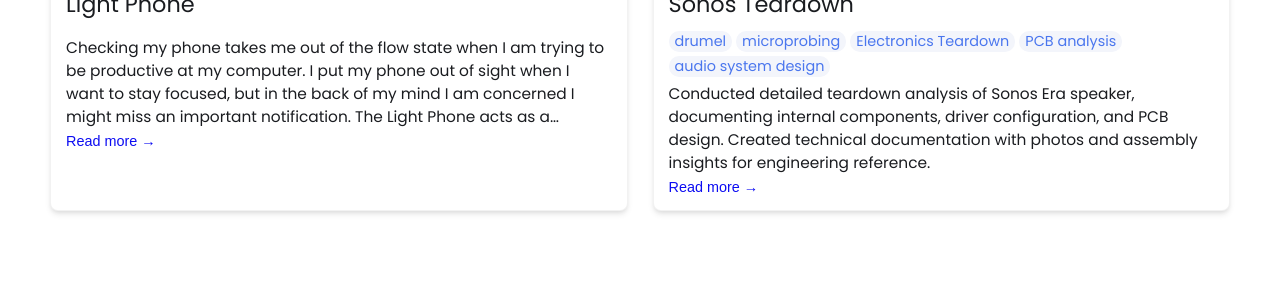
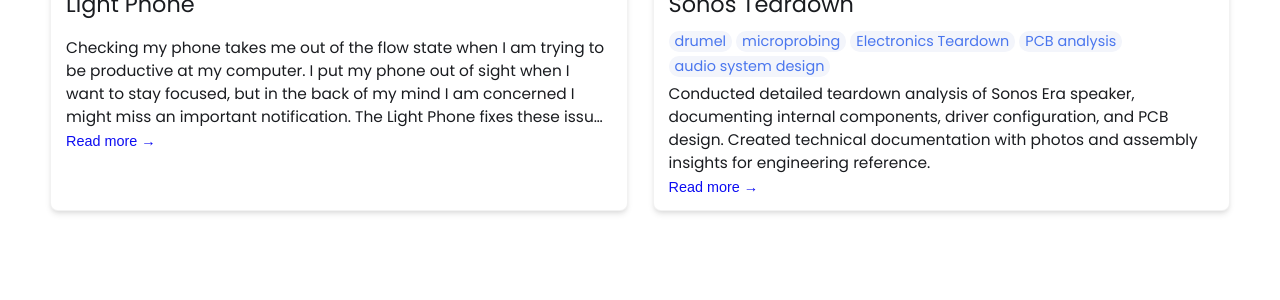
Before and after one commit to jovankoledin/jovankoledin.github.io, a Jekyll site: the page built from index.html, in a window 1280 px wide and 900 px high, scrolled down 1092 px. Shown: the part 223-523 px from the top of the window. Built offline with Jekyll 4.4.1, drawn with Linux system fonts in a browser that asks for light colours; some of the changed lines change nothing that is shown.

Commit message:
Update index.md

````diff
--- a/_projects/light_phone/index.md
+++ b/_projects/light_phone/index.md
@@ -1,103 +1,54 @@
 ---
 layout: post
 title: Light Phone
-description:  Checking my phone takes me out of the flow state when I am trying to be productive at my computer. I put my phone out of sight when I want to stay focused, but in the back of my mind I am concerned I might miss an important notification. The Light Phone acts as a passive background display I can put in my FOV to put my mind at ease. By default it resembles a relaxing lava lamp, but whenever I get an important notification (i.e. text from mom) it flashes red.
+description:  Checking my phone takes me out of the flow state when I am trying to be productive at my computer. I put my phone out of sight when I want to stay focused, but in the back of my mind I am concerned I might miss an important notification. The Light Phone fixes these issues for me
 
 main-image: /default_vid.gif
 ---
 
 ---
-# Header 1
-Used for the title (already generated automatically at the top)
-## Header 2
-Use this for the header of each section
-### Header 3
-Use this to have subsection if needed
+# Light Phone
+A LED display that moves a lava lamp like pattern across a screen and flashes red when you get a important iPhone notification.
 
+## Quick Demo
 
-## Embedding images
-### External images
-{% include image-gallery.html images="https://live.staticflickr.com/65535/52821641477_d397e56bc4_k.jpg, https://live.staticflickr.com/65535/52822650673_f074b20d90_k.jpg" height="400"%}
-<span style="font-size: 10px">"Starship Test Flight Mission" from https://www.flickr.com/photos/spacex/52821641477/</span>
-You can put in multiple entries. All images will be at a fixed height in the same row. With smaller window, they will switch to columns.
+#### Default State
+![Alt text](./visuals/default_vid.gif)
 
-### Embeed images
-{% include image-gallery.html images="project2.jpg" height="400" %}
-place the images in project folder/images then update the file path.
+#### Important Notification State
+![Alt text](./visuals/notification_vid.gif)
 
+[See this for a full demo](https://github.com/jovankoledin/light_phone/blob/main/visuals/demo_higher_res.MP4)
 
-## Embedding youtube video
-The second video has the autoplay on. copy and paste the 11-digit id found in the url link. <br>
-*Example* : https://www.youtube.com/watch?v={**MhVw-MHGv4s**}&ab_channel=engineerguy
-{% include youtube-video.html id="MhVw-MHGv4s" autoplay= "false"%}
-{% include youtube-video.html id="XGC31lmdS6s" autoplay = "true" %}
+## Why I Built it
+Checking my phone takes me out of the flow state when I am trying to be productive at my computer.
+I put my phone out of sight when I want to stay focused, but in the back of my mind I am concerned I might miss an important notification.
+The Light Phone acts as a passive background display I can put in my FOV to put my mind at ease.
+By default it resembles a relaxing lava lamp, but whenever I get an important notification (i.e. text from mom) it flashes red.
 
-you can also set up custom size by specifying the width (the aspect ratio has been set to 16/9). The default size is 560 pixels x 315 pixels.
+## Hardware Up Close
+![Alt text](./visuals/front.jpg)
+![Alt text](./visuals/side.jpg)
+![Alt text](./visuals/leds.jpg)
+![Alt text](./visuals/inside.jpg)
+### BLE Connection
+![Alt text](./visuals/ble_bigger.png)
 
-The width of the video below. Regardless of initial width, all the videos is responsive and will fit within the smaller screen.
-{% include youtube-video.html id="tGCdLEQzde0" autoplay = "false" width= "900px" %}
+## How it Works
+Inside is just an ESP32 hooked up to a 16x16 led display.
+The ESP32 runs two RTOS tasks (update LED display, and run Bluetooth ops). The Bluetooth ops took the most time to get working out of anything on this project.
+It is a Bluetooth Low Energy (BLE) protocol, specifically a Apple Notification Center Service (ANCS) Central & Peripheral device that can connect to your iPhone.
+The BLE system before it connects acts as a Central device and searches for a ANCS Peripheral device (i.e. your iPhone) to connect to. Once the two devices find eachother the Light Phone subcribes to your iPhones ANCS service and connects. The BLE system then switches to being a Peripheral device and your iPhone becomes the Central device, the iPhone then streams notification data packets to your Light Phone.
+When your Light Phone gets a notification data packet it parses it and checks to see if any of the important contacts are referenced in the notification. If an important contact is referenced,
+the BLE task sets a notification received flag which triggers a flashing red pattern to pulse on the LED display for 30 sec. Once the red pattern is done flashing,
+the Light Phone goes back to its default Lava Lamp display.
 
-<br>
+### Software Dependencies (VERSIONS MUST BE MATCHED)
+1. [esp32 Board Package version 1.0.6](https://github.com/espressif/arduino-esp32/releases/tag/1.0.6)
+2. [ESP32 ANCS library version 0.0.1](https://github.com/Smartphone-Companions/ESP32-ANCS-Notifications/releases/tag/v0.0.1)
+3. [FastLED version 3.5.0](https://github.com/FastLED/FastLED/releases/tag/3.5.0)
 
-## Adding a hozontal line
----
-
-## Starting a new line
-leave two spaces "  " at the end or enter <br>
-
-## Adding bold text
-this is how you input **bold text**
-
-## Adding italic text
-Italicized text is the *cat's meow*.
-
-## Adding ordered list
-1. First item
-2. Second item
-3. Third item
-4. Fourth item
-
-## Adding unordered list
-- First item
-- Second item
-- Third item
-- Fourth item
-
-## Adding code block
-```ruby
-def hello_world
-  puts "Hello, World!"
-end
-```
-
-```python
-def start()
-  print("time to start!")
-```
-
-```javascript
-let x = 1;
-if (x === 1) {
-  let x = 2;
-  console.log(x);
-}
-console.log(x);
-
-```
-
-## Adding external links
-[Wikipedia](https://en.wikipedia.org)
-
-
-## Adding block quote
-> A blockquote would look great if you need to highlight something
-
-
-## Adding table
-
-| Header 1 | Header 2 |
-|----------|----------|
-| Row 1, Col 1 | Row 1, Col 2 |
-| Row 2, Col 1 | Row 2, Col 2 |
-
-make sure to leave aline betwen the table and the header
+### Hardware
+1. ESP-WROOM-32 ($3)
+2. 16x16 WS2812b LED Matrix ($15)
+3. [3D printed enclosure](https://www.printables.com/model/705945-16x16-led-matrix-frame-with-diffuser-grid/files) (~free)
````
